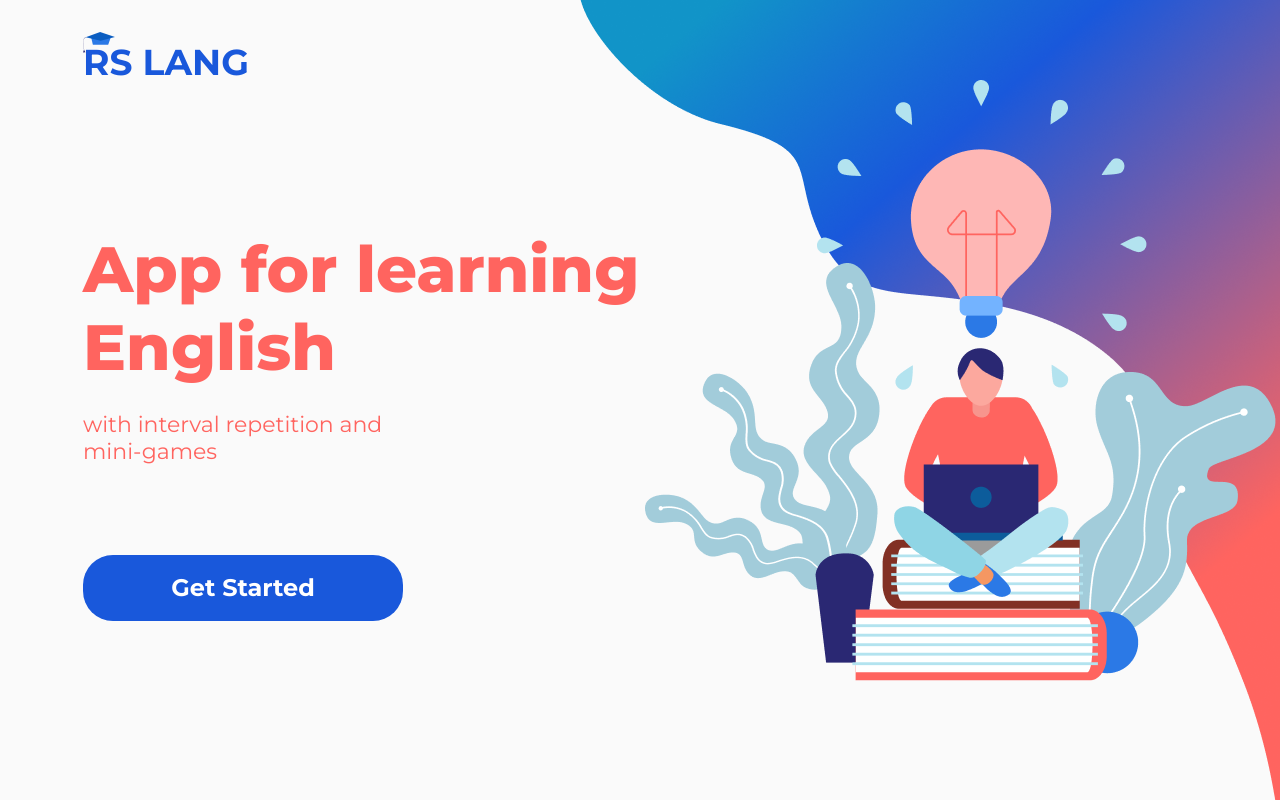
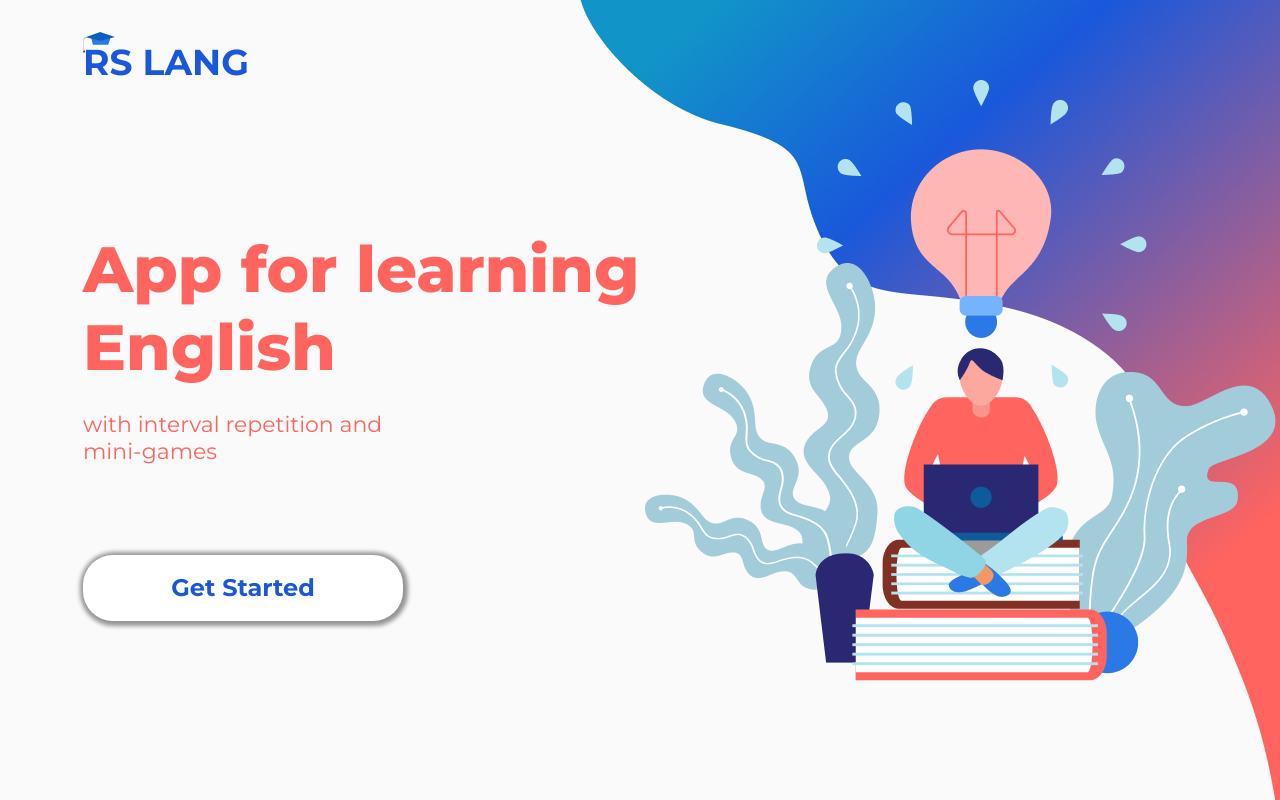
Before and after one commit to dzinrai/rslang, a React (Create React App) app: page / in a window 1280 px wide. In both pictures the pointer is over the button "Get Started". Shown: the top 800 px of the page. Built offline with nearby package versions, Linux system fonts and the light colour scheme.

Commit message:
feat: add hover state to Get Started btn

```diff
--- a/src/components/landing-page/welcome/welcome.module.css
+++ b/src/components/landing-page/welcome/welcome.module.css
@@ -52,6 +52,13 @@
 
   grid-column-start: 1;
   grid-column-end: 2;
+  transition: all .2s;
+}
+.button:hover {
+  border-color: transparent;
+  background-color: #ffffff;
+  color: #1958DB;
+  box-shadow: 1px 1px 4px 4px rgb(148, 148, 148);
 }
 
 .gradient {
```
